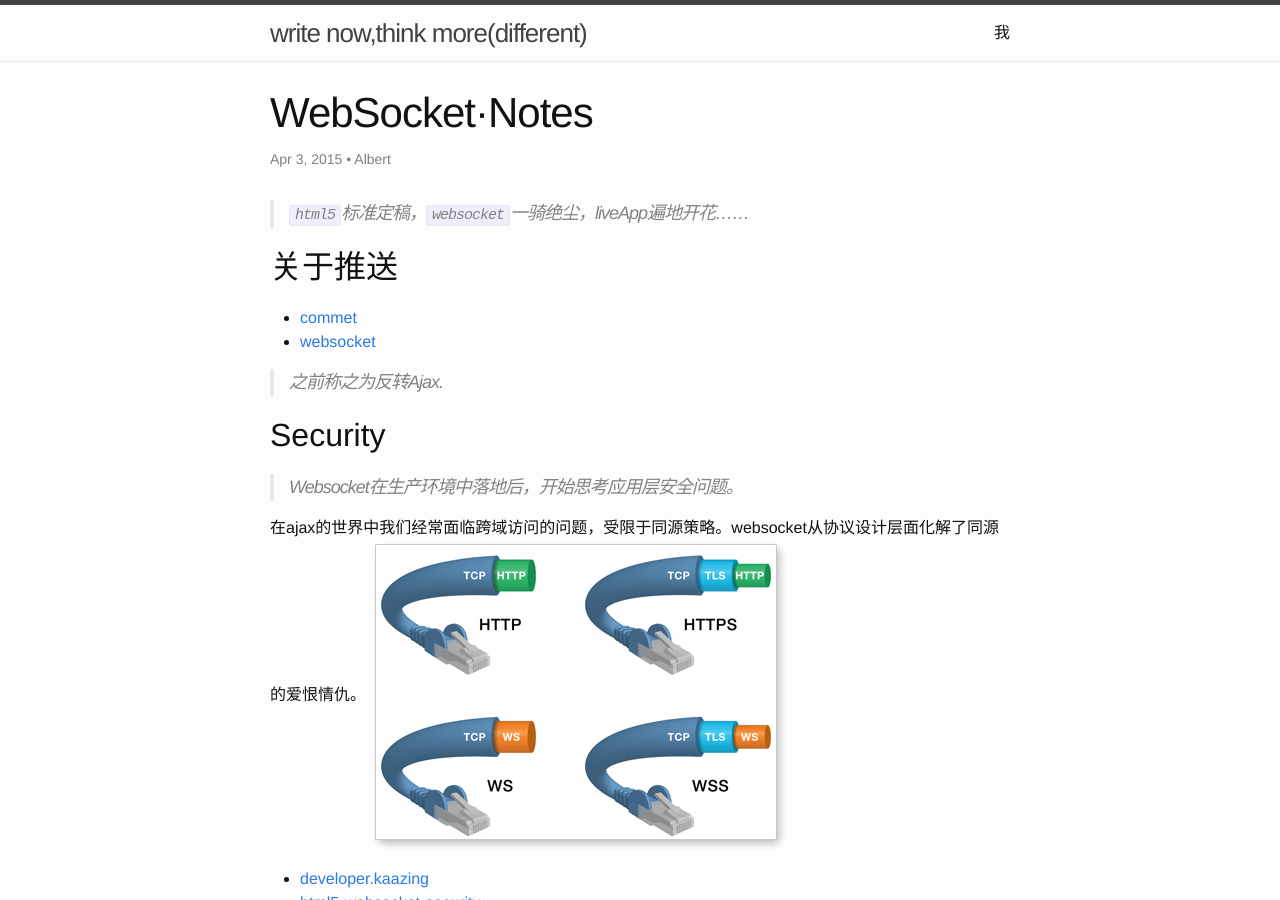
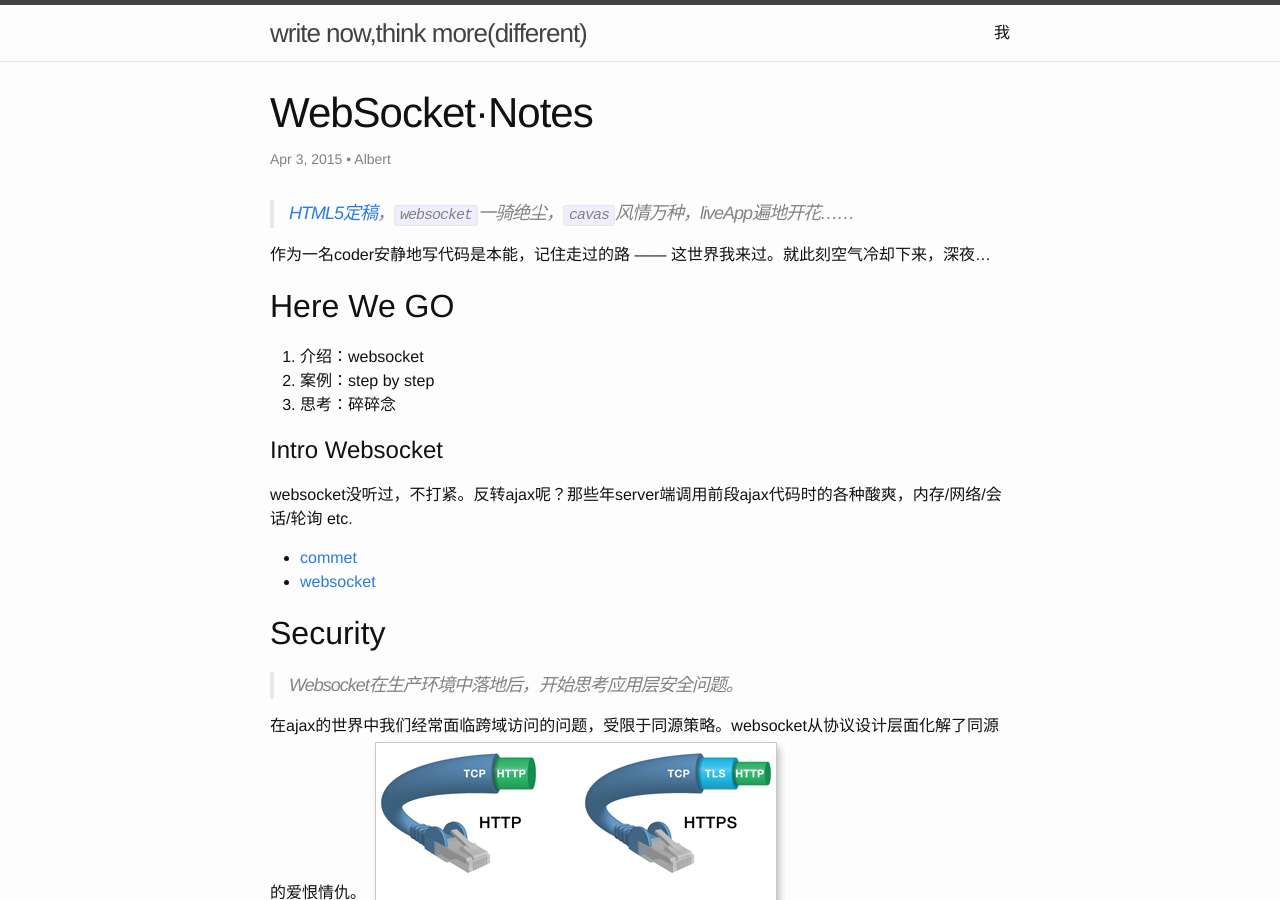
Before and after one commit to atschx/atschx.github.io, a Jekyll site: the page built from _posts/2015-04-03-Websocket.md, in a window 1280 px wide and 900 px high. Built offline with Jekyll 4.4.1, drawn with Linux system fonts in a browser that asks for light colours; comment, search, counter and statistics services are not loaded.

Commit message:
add websocket intro

```diff
--- a/_posts/2015-04-03-Websocket.md
+++ b/_posts/2015-04-03-Websocket.md
@@ -1,20 +1,29 @@
 ---
 author: Albert
-date: 2015-04-03 17:33:10+00:00
+date: 2015-04-03 23:33:23+00:00
 layout: post
 title: WebSocket·Notes
 categories: tech
 ---
 
-> `html5`标准定稿，`websocket`一骑绝尘，liveApp遍地开花......
+> [HTML5定稿](http://www.w3.org/TR/html5/)，`websocket`一骑绝尘，`cavas`风情万种，liveApp遍地开花......
 
-关于推送
---------
+作为一名coder安静地写代码是本能，记住走过的路 —— 这世界我来过。就此刻空气冷却下来，深夜...
+
+Here We GO
+----------
+
+1. 介绍：websocket
+2. 案例：step by step
+3. 思考：碎碎念
+
+Intro Websocket
+===============
+
+websocket没听过，不打紧。反转ajax呢？那些年server端调用前段ajax代码时的各种酸爽，内存/网络/会话/轮询 etc.
 
 * [commet](http://www.ibm.com/developerworks/cn/web/wa-reverseajax1/)
 * [websocket](http://www.ibm.com/developerworks/cn/web/wa-reverseajax2/)
-
-> 之前称之为反转Ajax.
 
 Security
 --------
```
